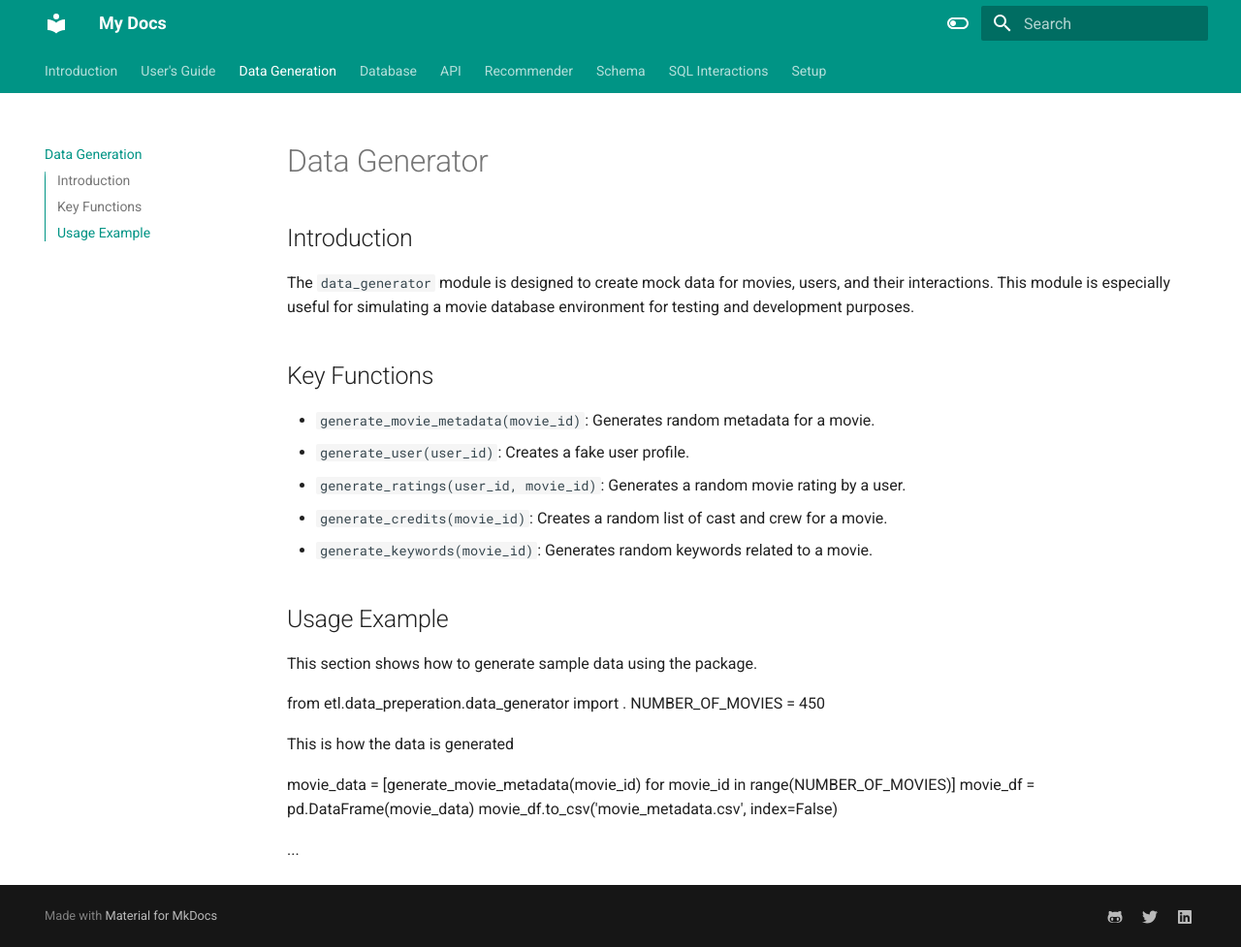
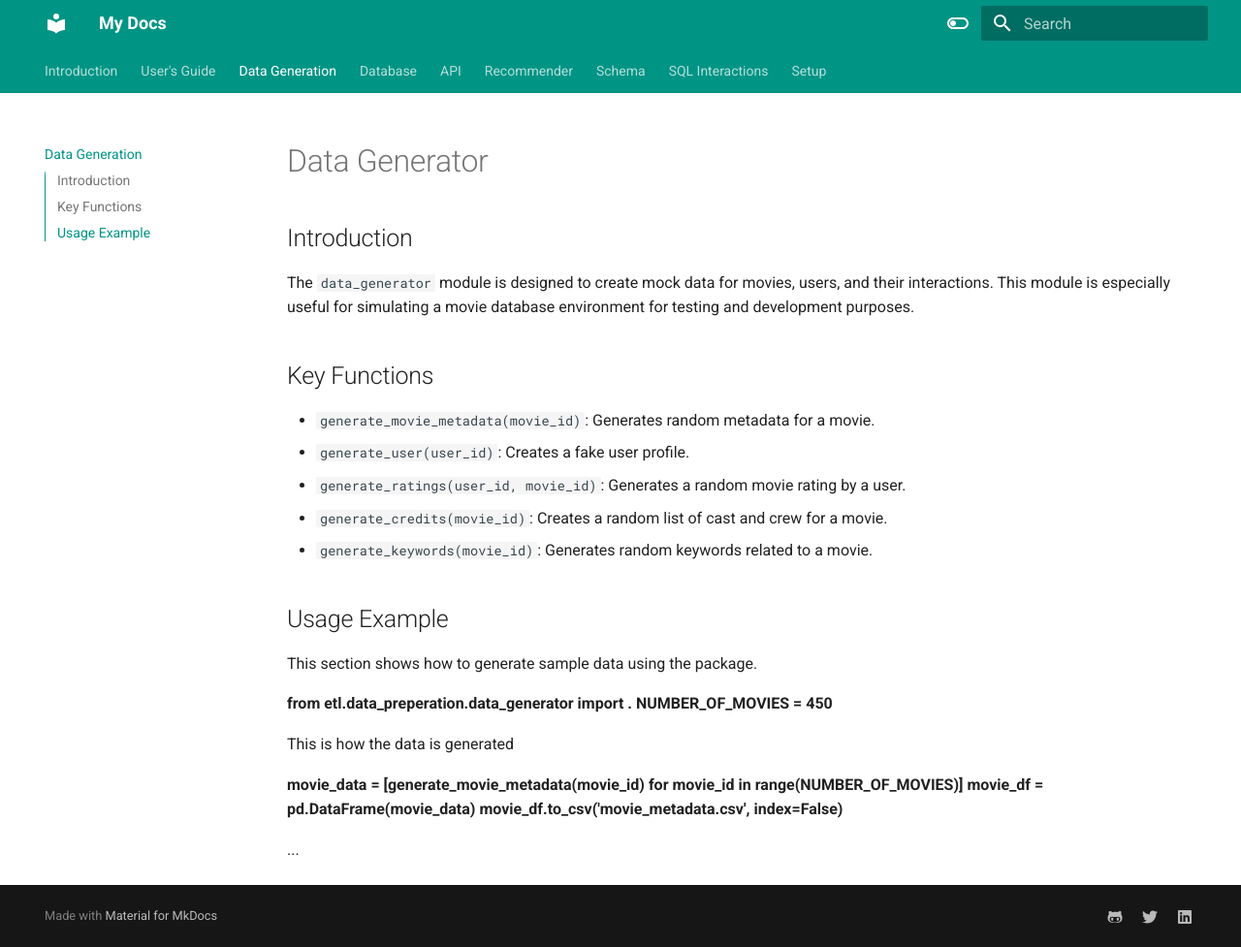
Before and after one commit to petopet7/MK_Docs-1, an MkDocs documentation site: the page built from docs/generator.md, in a window 1280 px wide and 977 px high. Shown: the whole window at 97% size. Built offline with MkDocs 1.6.1 and Material for MkDocs 9.7.7, drawn with Linux system fonts in a browser that asks for light colours.

```diff
--- a/docs/generator.md
+++ b/docs/generator.md
@@ -14,14 +14,14 @@ The `data_generator` module is designed to create mock data for movies, users, a
 
 This section shows how to generate sample data using the package.
 
-from etl.data_preperation.data_generator import .
-NUMBER_OF_MOVIES = 450
+**from etl.data_preperation.data_generator import .
+NUMBER_OF_MOVIES = 450**
 
 This is how the data is generated
 
-movie_data = [generate_movie_metadata(movie_id) for movie_id in range(NUMBER_OF_MOVIES)]
+**movie_data = [generate_movie_metadata(movie_id) for movie_id in range(NUMBER_OF_MOVIES)]
 movie_df = pd.DataFrame(movie_data)
-movie_df.to_csv('movie_metadata.csv', index=False)
+movie_df.to_csv('movie_metadata.csv', index=False)**
 
 
 ...
```
